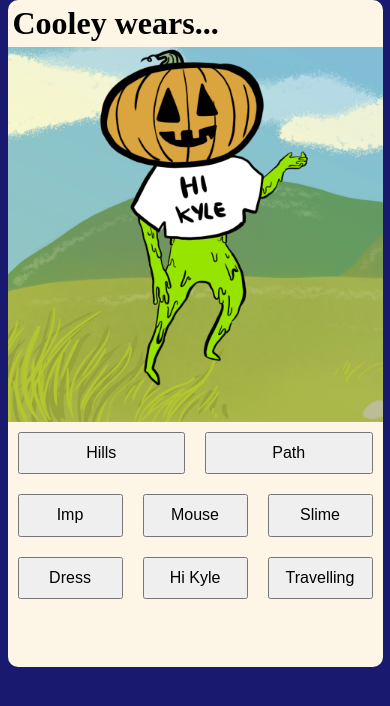
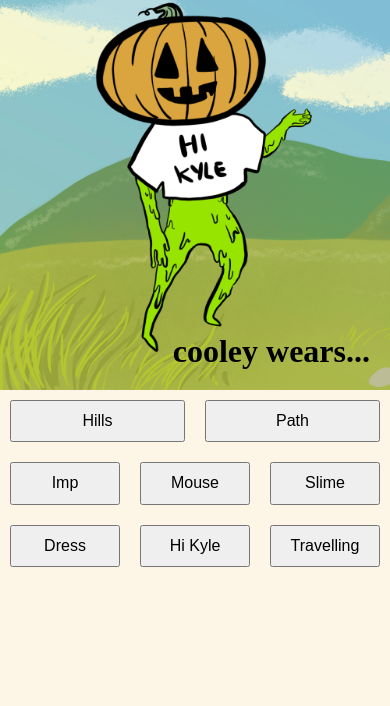
Before and after one commit to kylerobertduncan/cooleyWears, a plain HTML site: page index.html in a window 390 px wide. Drawn offline with Linux system fonts and the light colour scheme.

Commit message:
Refined layout, simple responsive design

```diff
--- a/index.html
+++ b/index.html
@@ -1,5 +1,6 @@
 <!DOCTYPE html>
 <html lang="en">
+
   <head>
     <meta charset="UTF-8">
     <meta http-equiv="X-UA-Compatible" content="IE=edge">
@@ -7,18 +8,15 @@
     <link rel="stylesheet" href="style.css">
     <title>Cooley wears...</title>
   </head>
+
   <body>
 
-  <div class="wrapper">
-
-    <header>
-      <h1>Cooley wears...</h1>
-    </header>
 
     <main>
-      <div class="layer background"></div>
-      <div class="layer character"></div>
-      <div class="layer clothing"></div>
+      <h1>cooley wears...</h1>
+      <img src="./assets/backgrounds/Test_field_1.png" alt="" class="layer background"></img>
+      <img src="./assets/bodies/Test_slime.png" alt="" class="layer character"></img>
+      <img src="./assets/outfits/Test_Kyle.png" alt="" class="layer clothing"></img>
     </main>
 
     <aside>
@@ -38,8 +36,8 @@
       </div>
     </aside>
 
-  </div>
+    <script src="script.js"></script>
 
-  <script src="script.js"></script>
   </body>
+
 </html>
--- a/script.js
+++ b/script.js
@@ -47,6 +47,6 @@ buttons.forEach(b => {
   const { path, type } = option[0];
   const layer = document.querySelector(`.${type}`);
   b.addEventListener("click", () => {
-    layer.style.backgroundImage = `url(assets/${path})`;
+    layer.src = `./assets/${path}`;
   })
 });
--- a/style.css
+++ b/style.css
@@ -1,45 +1,36 @@
 @import "setup.css";
 
 body {
-  background-color: midnightblue;
+  background-color: oldlace;
+  display: flex;
+  flex-direction: column;
+  justify-content: stretch;
+  height: 100vh;
+  width: 100vw;
 }
 
-.wrapper {
-  background-color: oldlace;
-  border-radius: 10px;
-  height: 667px;
-  margin: 0 auto;
-  width: 375px;
-}
-
-header {
-  padding: 5px;
+h1 {
+  bottom: 0;
+  padding: 20px;
+  position: absolute;
+  right: 0;
+  z-index: 50;
 }
 
 main {
+  height: 100vw;
   min-height: 375px;
   position: relative;
 }
 
-main .layer {
+main img {
+  max-height: 100%;
   position: absolute;
-  min-height: 375px;
-  width: 100%;
+  max-width: 100%;
 }
 
-main .background {
-  background-image: url(assets/backgrounds/Test_field_1.png);
-  background-size: contain;
-}
-
-main .character {
-  background-image: url(assets/bodies/Test_slime.png);
-  background-size: contain;
-}
-
-main .clothing {
-  background-image: url(assets/outfits/Test_Kyle.png);
-  background-size: contain;
+aside {
+  flex-grow: 1;
 }
 
 aside div {
@@ -54,3 +45,13 @@ aside button {
   padding: 10px 0;
   width: 100%;
 }
+
+@media (min-width: 1149px) {
+  body {
+    flex-direction: row;
+  }
+  main {
+    height: auto;
+    width: 100vh;
+  }
+}
```
Lines whose indentation alone changed are shown as unchanged.
